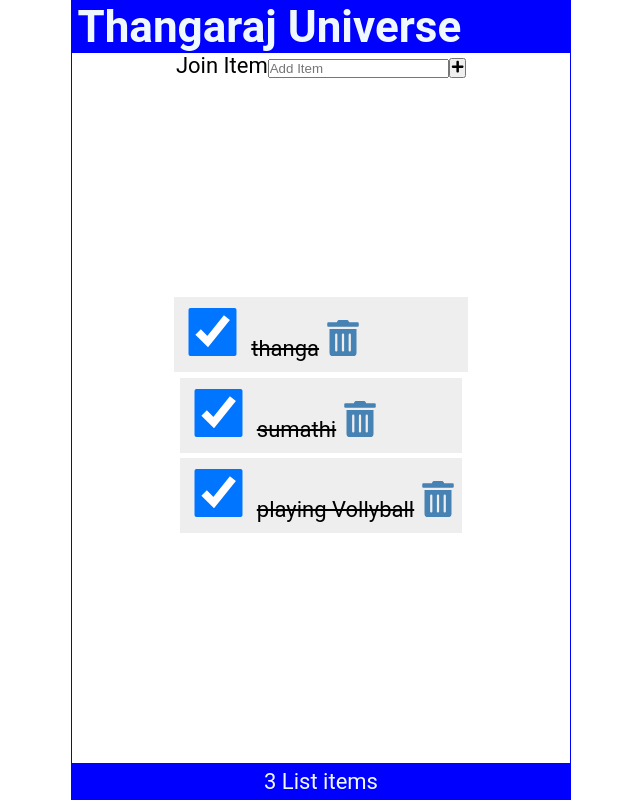
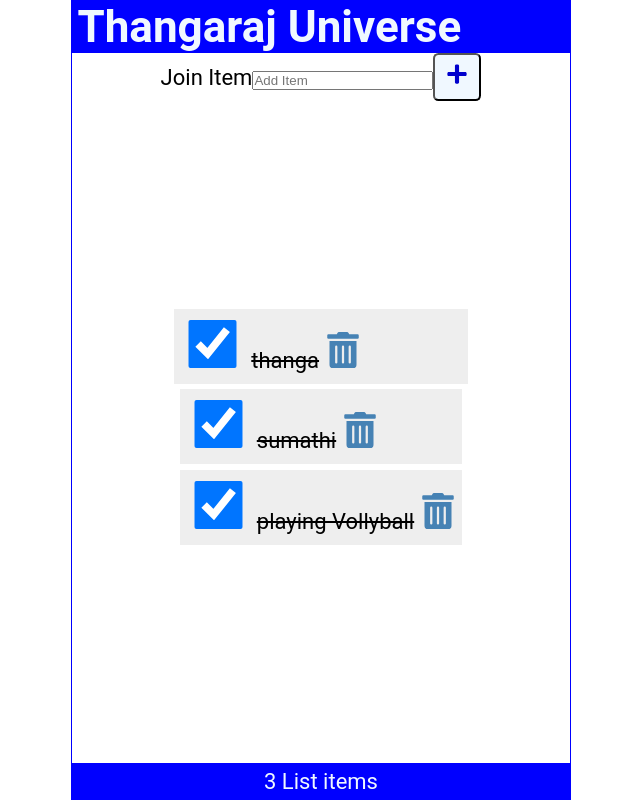
Before and after one commit to thangaraj54321/to-do, a React (Create React App) app: page / in a window 1280 px wide. Shown: the whole page, without its empty margins (319-959 px from the left). Built offline with nearby package versions, Linux system fonts and the light colour scheme.

Commit message:
new commit

```diff
--- a/src/App.js
+++ b/src/App.js
@@ -10,6 +10,14 @@ function App() {
     { id: 2, checked: true, item: "sumathi" },
     { id: 3, checked: true, item: "playing Vollyball" },
   ]);
+
+  const [newItem, setNewItem] = useState('')
+
+  const joinItem = (item) => {
+    const id = items.length ? {id: items[items.length - 1].id + 1} : {id: 1}
+    const AddSumrit = {id: Date.now(), checked: false, item}
+    setItems((prevItems) => [...prevItems, AddSumrit])
+  }
 
   const handleCheck = (id) => {
     const listItem = items.map((item) =>
@@ -24,11 +32,22 @@ function App() {
     setItems(listItem);
     localStorage.setItem("todo_list", JSON.stringify(listItem));
   };
+  const AddSumrit =(e) =>{
+    e.preventDefault();
+    if (!newItem)return
+    console.log('newItem')
+    //add
+    setNewItem('')
+  }
 
   return (
     <div className="App">
       <Header title="Thangaraj Universe" />
-      <JoinItem />
+      <JoinItem
+        newItem={newItem}
+        setNewItem={setNewItem}
+        AddSumrit={AddSumrit}
+      />
       <Contant
         items={items}
         handleCheck={handleCheck}
--- a/src/JoinItem.js
+++ b/src/JoinItem.js
@@ -1,15 +1,16 @@
 import React from 'react'
 import { FaPlus } from 'react-icons/fa'
 
-const JoinItem = () => {
+const JoinItem = ({setNewItem, AddSumtit,newItem}) => {
   return (
-    <form className='join-form'>
+    <form className='join-form' onSubmit={AddSumtit}>
      <label htmlFor='joinItem'>Join Item</label>
      <input type='text'
-      id='joinItem'
+      id='AddItem'
       placeholder='Add Item'
       required
-
+      value ={newItem}
+      onChange={(e) => setNewItem(e.target.value)}
       />
       <button type='submit' aria-label='Join Item'>
         <FaPlus />
--- a/src/index.css
+++ b/src/index.css
@@ -125,3 +125,45 @@ ul li::before{
   font-size: 1rem;
 
 }
+.addForm input [type='text'] {
+  flex-grow: 1;
+  max-width: calc(100% - 50px);
+  min-height:  48px;
+  font-size: 1rem;
+  padding: 0.25rem ;
+  border-radius: 0.25rem;
+  margin-right: 0.25rem;
+  outline: none;
+}
+button{
+  height: 48px;
+  min-width: 48px;
+  border-radius: 0.25rem;
+  padding: 0.25rem;
+  font-size: 1rem;
+  background-color: aliceblue;
+  color: mediumblue;
+  cursor: pointer;
+
+}
+.addForm{
+  width: 100%;
+  display: flex;
+  justify-content: flex-start;
+  align-items: center;
+  margin: 0.25rem 0 0.5rem;
+  border-bottom: 1px solid #eee;
+  padding: 0.25rem 0;
+
+}
+.addForm label{
+  position: absolute;
+  left: -9999px;
+
+}
+button:focus,
+button:hover {
+  color: white;
+ background-color: lightgreen;
+ outline: none;
+}
```
